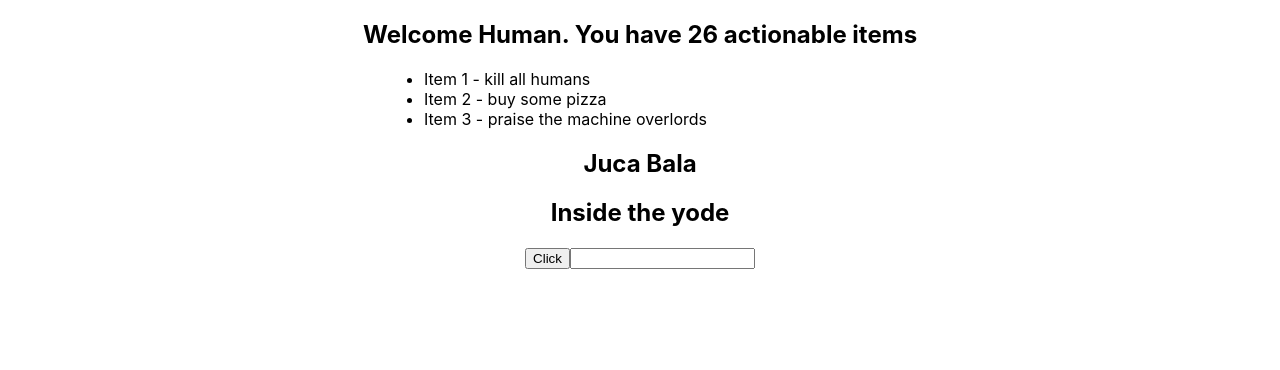
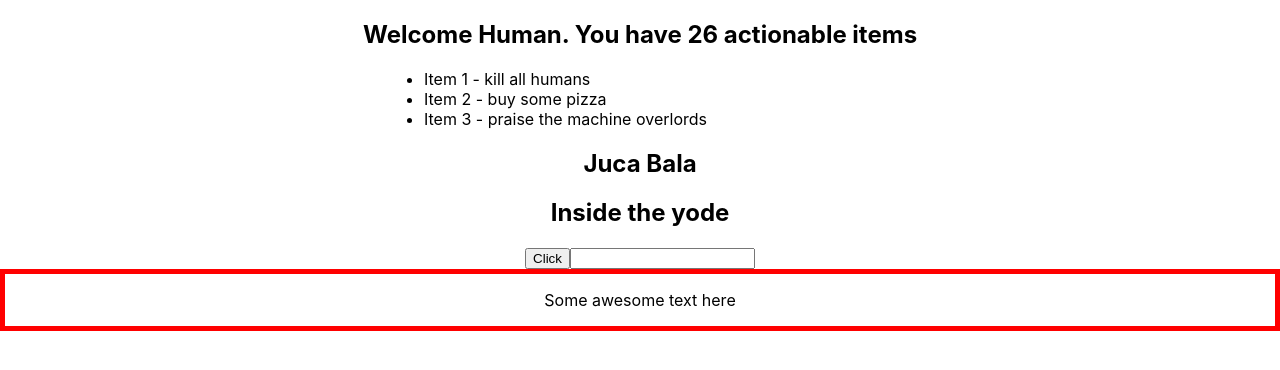
Before and after one commit to whaag/reatipical, a React (Create React App) app: page / in a window 1280 px wide. Shown: the top 370 px of the page. Built offline with nearby package versions, Linux system fonts and the light colour scheme.

Commit message:
last props lesson

```diff
--- a/src/App.tsx
+++ b/src/App.tsx
@@ -5,6 +5,7 @@
 import { Sponser } from './components/Sponser';
 import { Button } from './components/Button';
 import { Input } from './components/Input';
+import { Container } from './components/Container';
 
 function App() {
   const directives: item[] = [
@@ -35,6 +36,10 @@
         }}
       />
       <Input value='' hanleChange={(event) => console.log(event)} />
+      <Container styles={{
+        border: '5px solid red',
+        padding: '1rem'
+      }}></Container>
     </div>
   );
 }
--- /dev/null
+++ b/src/components/Container.tsx
@@ -0,0 +1,10 @@
+type ContainerProps = {
+  styles: React.CSSProperties
+}
+
+export const Container = (props: ContainerProps) => {
+  return (
+    <div style={props.styles}> Some awesome text here
+    </div>
+  )
+}
```
Also changed, not shown: 1 other file (tests, documents, lock files or other folders).
